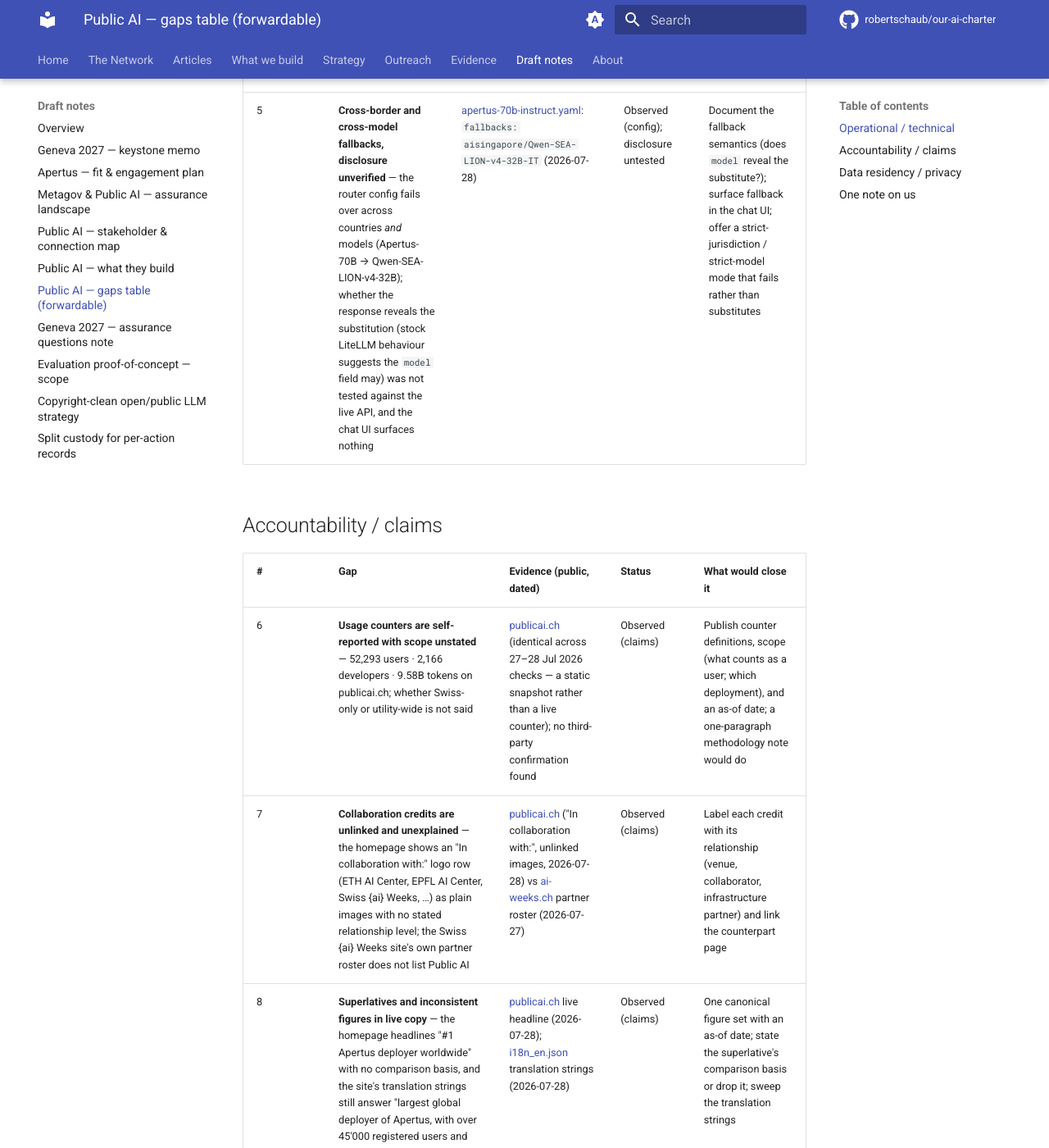
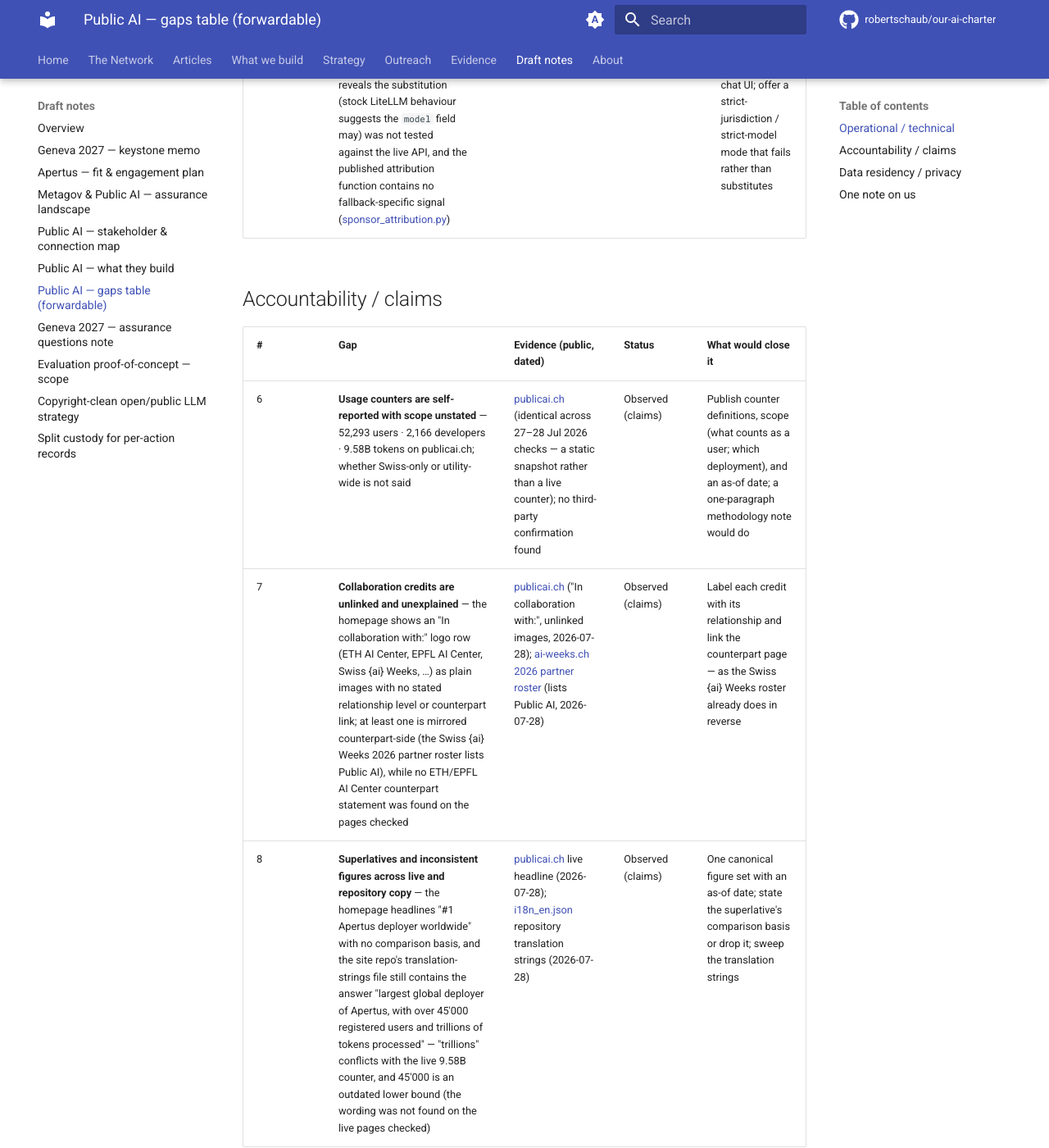
Before and after one commit to robertschaub/our-ai-charter, an MkDocs documentation site: the page built from docs/wip/public-ai-gaps-table.md, in a window 1280 px wide and 1400 px high, scrolled down 1905 px. Shown: the whole window at 82% size. Built offline with MkDocs 1.6.1 and Material for MkDocs 9.7.7, drawn with Linux system fonts in a browser that asks for light colours; plug-ins that fetch from the network failed and are left out; comment, search, counter and statistics services are not loaded; some of the changed text lies outside the part shown.

Commit message:
docs(wip): gaps table round 3 — artifact-boundary fixes + reversed negative
Live-behaviour claims pulled back to artifact-supported statements
(published attribution function has no fallback-specific signal;
45''000/trillions wording is repository translation strings, not live
copy). Fetching the direct roster reversed the cross-check: the Swiss
AI Weeks 2026 partner roster DOES list Public AI - the homepage-only
check had missed it; row 7, deep-dive section 4 and the my-read
framing corrected accordingly, remaining absences scoped to pages
checked. Review-round narrative stripped from the forwardable banner
and provenance (changelog and git history carry it).

Co-Authored-By: Claude Fable 5 <noreply@anthropic.com>

```diff
--- a/docs/wip/public-ai-gaps-table.md
+++ b/docs/wip/public-ai-gaps-table.md
@@ -12,15 +12,15 @@
 | 2 | **Guardrails: description vs published config** — the June 2026 architecture describes Bedrock Guardrails, but the published gateway config attaches the policy only to a deprecated internal route; the active `/v1/chat/completions` carries none | [AWS APN write-up](https://aws.amazon.com/blogs/apn/how-public-ai-delivers-sovereign-llm-inference-on-aws-and-intel/) vs [routes.oas.json](https://github.com/forpublicai/platform.publicai.co/blob/main/config/routes.oas.json) (2026-07-28; live state unverifiable externally) | Observed (config conflict) | Attach the policy to the active routes, or publish the actual moderation posture so description and deployment match |
 | 3 | **TLS verification disabled globally** in the published router settings (`ssl_verify: false` in `litellm_settings`, plus per-model flags, e.g. on the CSCS lane) | [LiteLLM ConfigMap](https://github.com/forpublicai/chat.publicai.co/blob/main/charts/web_services/charts/litellm/templates/configmap.yaml); [apertus-70b-instruct.yaml](https://github.com/forpublicai/chat.publicai.co/blob/main/charts/web_services/charts/litellm/models/swiss-ai/apertus-70b-instruct.yaml) (2026-07-28; deployed scope unverified) | Observed (config) | Enable verification; where a partner lane needs an exception, pin its CA and document the exception |
 | 4 | **No status page, SLA, uptime or incident history** — the terms disclaim availability entirely | status.publicai.co does not resolve (2026-07-27); [terms](https://publicai.co/tc); posting lists "downtime warnings" as work to build | **Self-identified** | A public status page + incident log — even best-effort, it is the minimum utility furniture the public-infrastructure framing implies |
-| 5 | **Cross-border and cross-model fallbacks, disclosure unverified** — the router config fails over across countries *and* models (Apertus-70B → Qwen-SEA-LION-v4-32B); whether the response reveals the substitution (stock LiteLLM behaviour suggests the `model` field may) was not tested against the live API, and the chat UI surfaces nothing | [apertus-70b-instruct.yaml](https://github.com/forpublicai/chat.publicai.co/blob/main/charts/web_services/charts/litellm/models/swiss-ai/apertus-70b-instruct.yaml): `fallbacks: aisingapore/Qwen-SEA-LION-v4-32B-IT` (2026-07-28) | Observed (config); disclosure untested | Document the fallback semantics (does `model` reveal the substitute?); surface fallback in the chat UI; offer a strict-jurisdiction / strict-model mode that fails rather than substitutes |
+| 5 | **Cross-border and cross-model fallbacks, disclosure unverified** — the router config fails over across countries *and* models (Apertus-70B → Qwen-SEA-LION-v4-32B); whether the response reveals the substitution (stock LiteLLM behaviour suggests the `model` field may) was not tested against the live API, and the published attribution function contains no fallback-specific signal ([sponsor_attribution.py](https://github.com/forpublicai/chat.publicai.co/blob/main/community/owui_functions/sponsor_attribution.py)) | [apertus-70b-instruct.yaml](https://github.com/forpublicai/chat.publicai.co/blob/main/charts/web_services/charts/litellm/models/swiss-ai/apertus-70b-instruct.yaml): `fallbacks: aisingapore/Qwen-SEA-LION-v4-32B-IT` (2026-07-28) | Observed (config); disclosure untested | Document the fallback semantics (does `model` reveal the substitute?); surface fallback in the chat UI; offer a strict-jurisdiction / strict-model mode that fails rather than substitutes |
 
 ## Accountability / claims
 
 | # | Gap | Evidence (public, dated) | Status | What would close it |
 |---|---|---|---|---|
 | 6 | **Usage counters are self-reported with scope unstated** — 52,293 users · 2,166 developers · 9.58B tokens on publicai.ch; whether Swiss-only or utility-wide is not said | [publicai.ch](https://publicai.ch/) (identical across 27–28 Jul 2026 checks — a static snapshot rather than a live counter); no third-party confirmation found | Observed (claims) | Publish counter definitions, scope (what counts as a user; which deployment), and an as-of date; a one-paragraph methodology note would do |
-| 7 | **Collaboration credits are unlinked and unexplained** — the homepage shows an "In collaboration with:" logo row (ETH AI Center, EPFL AI Center, Swiss {ai} Weeks, …) as plain images with no stated relationship level; the Swiss {ai} Weeks site's own partner roster does not list Public AI | [publicai.ch](https://publicai.ch/) ("In collaboration with:", unlinked images, 2026-07-28) vs [ai-weeks.ch](https://ai-weeks.ch/) partner roster (2026-07-27) | Observed (claims) | Label each credit with its relationship (venue, collaborator, infrastructure partner) and link the counterpart page |
-| 8 | **Superlatives and inconsistent figures in live copy** — the homepage headlines "#1 Apertus deployer worldwide" with no comparison basis, and the site's translation strings still answer "largest global deployer of Apertus, with over 45'000 registered users and trillions of tokens processed" — "trillions" conflicts with the same site's live 9.58B counter (45'000 is an outdated lower bound rather than a contradiction) | [publicai.ch](https://publicai.ch/) live headline (2026-07-28); [i18n_en.json](https://github.com/forpublicai/publicai.ch/blob/main/scripts/i18n_en.json) translation strings (2026-07-28) | Observed (claims) | One canonical figure set with an as-of date; state the superlative's comparison basis or drop it; sweep the translation strings |
+| 7 | **Collaboration credits are unlinked and unexplained** — the homepage shows an "In collaboration with:" logo row (ETH AI Center, EPFL AI Center, Swiss {ai} Weeks, …) as plain images with no stated relationship level or counterpart link; at least one is mirrored counterpart-side (the Swiss {ai} Weeks 2026 partner roster lists Public AI), while no ETH/EPFL AI Center counterpart statement was found on the pages checked | [publicai.ch](https://publicai.ch/) ("In collaboration with:", unlinked images, 2026-07-28); [ai-weeks.ch 2026 partner roster](https://ai-weeks.ch/2026/partners) (lists Public AI, 2026-07-28) | Observed (claims) | Label each credit with its relationship and link the counterpart page — as the Swiss {ai} Weeks roster already does in reverse |
+| 8 | **Superlatives and inconsistent figures across live and repository copy** — the homepage headlines "#1 Apertus deployer worldwide" with no comparison basis, and the site repo's translation-strings file still contains the answer "largest global deployer of Apertus, with over 45'000 registered users and trillions of tokens processed" — "trillions" conflicts with the live 9.58B counter, and 45'000 is an outdated lower bound (the wording was not found on the live pages checked) | [publicai.ch](https://publicai.ch/) live headline (2026-07-28); [i18n_en.json](https://github.com/forpublicai/publicai.ch/blob/main/scripts/i18n_en.json) repository translation strings (2026-07-28) | Observed (claims) | One canonical figure set with an as-of date; state the superlative's comparison basis or drop it; sweep the translation strings |
 
 ## Data residency / privacy
 
@@ -35,4 +35,4 @@ We work on exactly this class of problem — independent, human-accountable evid
 
 ---
 
-*Provenance: distilled 2026-07-28 from the [deep-dive](public-ai-what-they-build.md) (four research passes, load-bearing figures re-verified same day, three review rounds), then tightened the same day after an external review of this table: the fallback-disclosure, collaboration-logo, and copy-location claims were re-verified at source (the exact fallback YAML, the live homepage, the translation strings); the chat-attribution row was merged into the provenance row; and an absence-claim row ("no oversight mechanism") was removed as not independently checkable from primary sources. All sources are public; check dates are per cell. Statuses: **self-identified** = named by Public AI itself (tracker, postings); observed (config) = present in published deployment configuration, deployed state unverified; observed (claims/docs) = published statements compared across sources. Corrections from the Public AI team are welcome and will be applied.*
+*Provenance: distilled 2026-07-28 from the [deep-dive](public-ai-what-they-build.md); every load-bearing claim re-verified at its primary source, with check dates per cell — all sources public. Statuses: **self-identified** = named by Public AI itself (tracker, postings); observed (config) = present in published deployment configuration, deployed state unverified; observed (claims/docs) = published statements compared across sources. Corrections from the Public AI team are welcome and will be applied.*
```
Also changed, not shown: other parts of docs/wip/public-ai-gaps-table.md (+1 -1 lines), CHANGELOG.md (+1 -0 lines), docs/wip/apertus-fit-and-engagement-plan.md (+1 -1 lines), docs/wip/public-ai-what-they-build.md (+2 -2 lines).
